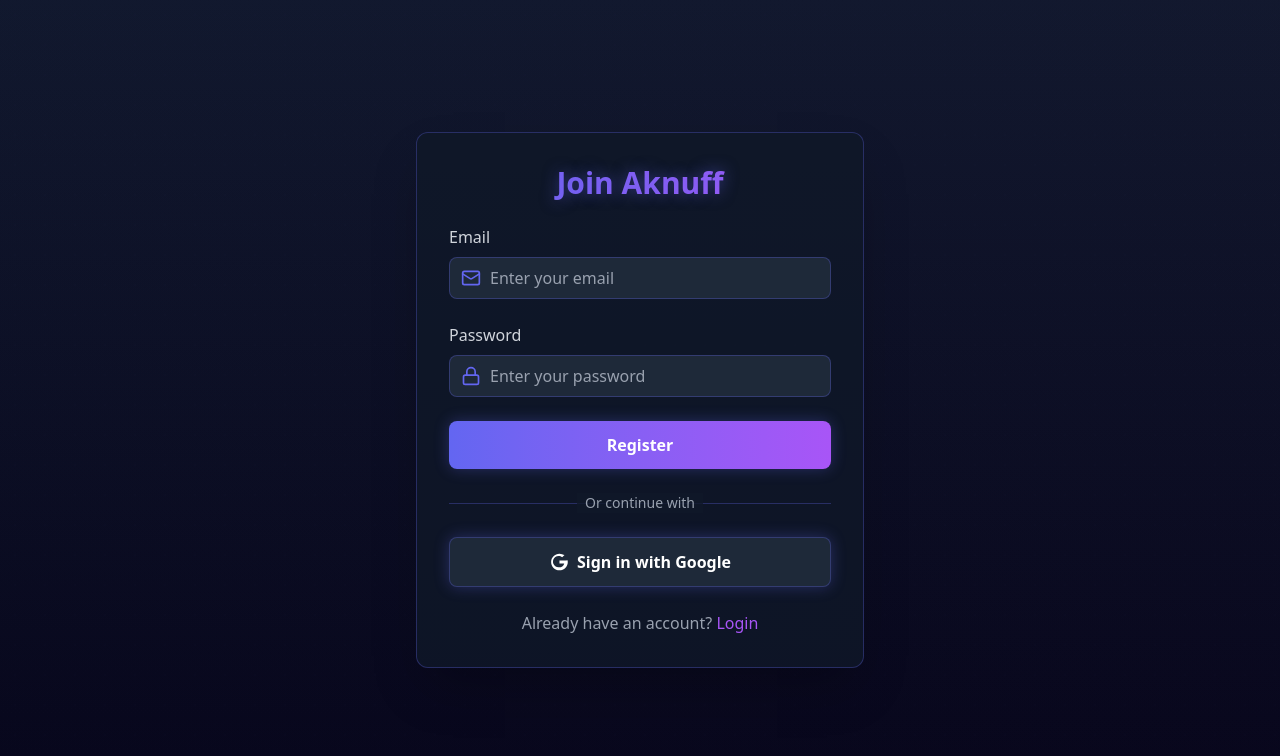
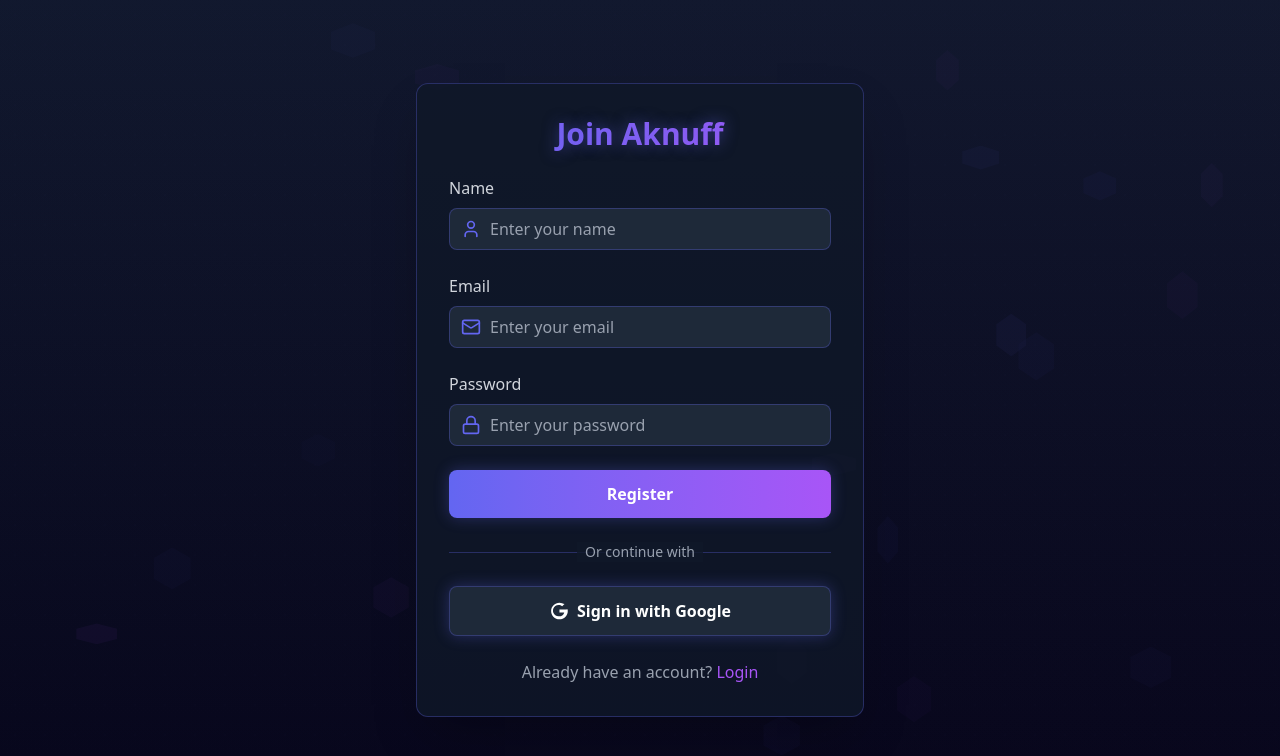
Before and after one commit to Vansh5632/Aknuff, a React (Vite) app in the folder client/: page /register in a window 1280 px wide. Shown: the top 756 px of the page. Built offline with nearby package versions, Linux system fonts and the light colour scheme; no server answers.

Commit message:
add authentication context and provider for user login and signup

```diff
--- /dev/null
+++ b/client/src/context/AuthContext.jsx
@@ -0,0 +1,88 @@
+// client/src/context/AuthContext.jsx
+import { createContext, useState, useEffect, useContext } from "react";
+import axios from "axios";
+import { useNavigate } from "react-router-dom";
+import { toast } from "react-hot-toast";
+
+const AuthContext = createContext();
+
+export const AuthProvider = ({ children }) => {
+  const [user, setUser] = useState(null);
+  const [token, setToken] = useState(null);
+  const [loading, setLoading] = useState(true);
+  const navigate = useNavigate();
+  const API_URL = import.meta.env.VITE_API_URL || "http://localhost:3000/api";
+
+  // Check for existing token/user on mount
+  useEffect(() => {
+    const storedToken = localStorage.getItem("token");
+    const storedUser = localStorage.getItem("user");
+    if (storedToken && storedUser) {
+      setToken(storedToken);
+      setUser(JSON.parse(storedUser));
+      axios.defaults.headers.common["Authorization"] = `Bearer ${storedToken}`;
+    }
+    setLoading(false);
+  }, []);
+
+  // Login function
+  const login = async (email, password) => {
+    try {
+      const response = await axios.post(`${API_URL}/auth/login`, {
+        email,
+        password,
+      });
+      const { user, token } = response.data;
+      setUser(user);
+      setToken(token);
+      localStorage.setItem("token", token);
+      localStorage.setItem("user", JSON.stringify(user));
+      axios.defaults.headers.common["Authorization"] = `Bearer ${token}`;
+      toast.success("Successfully logged in!");
+      navigate("/");
+    } catch (error) {
+      throw error; // Let the component handle the error
+    }
+  };
+
+  // Signup function
+  const signup = async (name, email, password) => {
+    try {
+      const response = await axios.post(`${API_URL}/auth/signup`, {
+        name,
+        email,
+        password,
+      });
+      const { user, token } = response.data;
+      setUser(user);
+      setToken(token);
+      localStorage.setItem("token", token);
+      localStorage.setItem("user", JSON.stringify(user));
+      axios.defaults.headers.common["Authorization"] = `Bearer ${token}`;
+      toast.success("Successfully registered!");
+      navigate("/");
+    } catch (error) {
+      throw error; // Let the component handle the error
+    }
+  };
+
+  // Logout function
+  const logout = () => {
+    setUser(null);
+    setToken(null);
+    localStorage.removeItem("token");
+    localStorage.removeItem("user");
+    delete axios.defaults.headers.common["Authorization"];
+    toast.success("Logged out successfully!");
+    navigate("/login");
+  };
+
+  return (
+    <AuthContext.Provider value={{ user, token, loading, login, signup, logout }}>
+      {!loading && children}
+    </AuthContext.Provider>
+  );
+};
+
+// Custom hook to use AuthContext
+export const useAuth = () => useContext(AuthContext);
--- a/client/src/main.jsx
+++ b/client/src/main.jsx
@@ -1,13 +1,17 @@
+// client/src/main.jsx
 import { StrictMode } from "react";
 import { createRoot } from "react-dom/client";
 import { BrowserRouter } from "react-router-dom";
 import "./index.css";
 import App from "./App.jsx";
+import { AuthProvider } from "./context/AuthContext.jsx";
 
 createRoot(document.getElementById("root")).render(
   <BrowserRouter>
     <StrictMode>
-      <App />
+      <AuthProvider>
+        <App />
+      </AuthProvider>
     </StrictMode>
   </BrowserRouter>
 );
--- a/client/src/pages/Login.jsx
+++ b/client/src/pages/Login.jsx
@@ -1,16 +1,17 @@
-import React, { useState, useEffect } from 'react';
-import { motion } from 'framer-motion';
-import { Mail, Lock, Loader2 } from 'lucide-react';
-import { useNavigate } from 'react-router-dom';
-import axios from 'axios';
-import { toast } from 'react-hot-toast';
+// client/src/pages/Login.jsx
+import React, { useState, useEffect } from "react";
+import { motion } from "framer-motion";
+import { Mail, Lock, Loader2 } from "lucide-react";
+import { useNavigate } from "react-router-dom";
+import { toast } from "react-hot-toast";
+import { useAuth } from "../context/AuthContext.jsx";
 
 const Login = () => {
-    const [email, setEmail] = useState('');
-    const [password, setPassword] = useState('');
+  const [email, setEmail] = useState("");
+  const [password, setPassword] = useState("");
   const [isLoading, setIsLoading] = useState(false);
   const navigate = useNavigate();
-    const API_URL = import.meta.env.VITE_API_URL || "http://localhost:3000/api";
+  const { login } = useAuth();
 
   // Cleanup on component unmount
   useEffect(() => {
@@ -19,14 +20,14 @@
     };
   }, []);
 
-    // Animation variants
+  // Animation variants (unchanged)
   const containerVariants = {
     hidden: { opacity: 0, y: 50 },
     visible: {
       opacity: 1,
       y: 0,
-            transition: { duration: 0.8, ease: "easeOut" }
-        }
+      transition: { duration: 0.8, ease: "easeOut" },
+    },
   };
 
   const formVariants = {
@@ -34,8 +35,8 @@
     visible: {
       opacity: 1,
       scale: 1,
-            transition: { duration: 0.5, staggerChildren: 0.1 }
-        }
+      transition: { duration: 0.5, staggerChildren: 0.1 },
+    },
   };
 
   const inputVariants = {
@@ -44,17 +45,17 @@
     focus: {
       scale: 1.02,
       boxShadow: "0 0 15px rgba(99, 102, 241, 0.5)",
-            borderColor: "#a855f7"
-        }
+      borderColor: "#a855f7",
+    },
   };
 
   const buttonVariants = {
     hover: {
       scale: 1.05,
       boxShadow: "0 0 20px rgba(99, 102, 241, 0.7)",
-            transition: { type: "spring", stiffness: 300 }
+      transition: { type: "spring", stiffness: 300 },
     },
-        tap: { scale: 0.95 }
+    tap: { scale: 0.95 },
   };
 
   // Form submission handler
@@ -63,50 +64,40 @@
 
     // Basic input validation
     if (!email || !password) {
-            toast.error('Please fill in all fields');
+      toast.error("Please fill in all fields");
       return;
     }
 
     if (!/\S+@\S+\.\S+/.test(email)) {
-            toast.error('Please enter a valid email address');
+      toast.error("Please enter a valid email address");
       return;
     }
 
     setIsLoading(true);
-
     try {
-            const response = await axios.post(`${API_URL}/auth/login`, {
-                email,
-                password
-            });
-
-            localStorage.setItem('token', response.data.token);
-            localStorage.setItem('user', JSON.stringify(response.data.user));
-
-            toast.success('Successfully logged in!');
-            navigate('/');
+      await login(email, password);
     } catch (error) {
-            if (error.response?.status === 401) {
-                toast.error('Invalid credentials');
+      if (error.response?.status === 400) {
+        toast.error("Invalid credentials");
       } else if (error.response?.status === 500) {
-                toast.error('Server error, please try again later');
+        toast.error("Server error, please try again later");
       } else {
-                toast.error(error.response?.data?.message || 'Login failed');
+        toast.error(error.response?.data?.message || "Login failed");
       }
-            console.error('Login error:', error);
+      console.error("Login error:", error);
     } finally {
       setIsLoading(false);
     }
   };
 
-    // Google Sign-In handler
+  // Google Sign-In handler (unchanged for now, as backend doesn’t support it yet)
   const handleGoogleSignIn = async () => {
     setIsLoading(true);
     try {
-            window.location.href = `${import.meta.env.VITE_API_URL || ''}/api/auth/google`;
+      window.location.href = `${import.meta.env.VITE_API_URL || "http://localhost:3000/api"}/auth/google`;
     } catch (error) {
-            console.error('Google sign-in error:', error);
-            toast.error('Google sign-in failed. Please try again.');
+      console.error("Google sign-in error:", error);
+      toast.error("Google sign-in failed. Please try again.");
       setIsLoading(false);
     }
   };
@@ -118,7 +109,7 @@
         background: "linear-gradient(180deg, #0f172a 0%, #050417 100%)",
       }}
     >
-            {/* Cyberpunk Background Effects */}
+      {/* Cyberpunk Background Effects (unchanged) */}
       <div className="absolute inset-0 opacity-10 pointer-events-none">
         <motion.div
           className="absolute inset-0"
@@ -139,7 +130,7 @@
               width: `${20 + Math.random() * 30}px`,
               height: `${20 + Math.random() * 30}px`,
               opacity: 0.1 + Math.random() * 0.2,
-                            background: i % 2 === 0 ? '#6366f1' : '#a855f7',
+              background: i % 2 === 0 ? "#6366f1" : "#a855f7",
               clipPath: "polygon(50% 0%, 100% 25%, 100% 75%, 50% 100%, 0% 75%, 0% 25%)",
             }}
             animate={{
@@ -282,7 +273,7 @@
         {/* Sign Up Link */}
         <motion.div className="mt-6 text-center">
           <p className="text-gray-400">
-                        Don't have an account?{" "}
+            Don’t have an account?{" "}
             <motion.a
               href="/register"
               className="text-[#a855f7] hover:underline"
--- a/client/src/pages/Register.jsx
+++ b/client/src/pages/Register.jsx
@@ -1,19 +1,20 @@
+// client/src/pages/Register.jsx
 import React, { useState } from "react";
 import { motion } from "framer-motion";
-import { Mail, Lock, Loader2 } from "lucide-react";
+import { Mail, Lock, User, Loader2 } from "lucide-react";
 import { useNavigate } from "react-router-dom";
-import axios from "axios";
+import { toast } from "react-hot-toast";
+import { useAuth } from "../context/AuthContext.jsx";
 
 const Register = () => {
+  const [name, setName] = useState("");
   const [email, setEmail] = useState("");
   const [password, setPassword] = useState("");
   const [isLoading, setIsLoading] = useState(false);
-  const [error, setError] = useState("");
   const navigate = useNavigate();
-  const API_URL = import.meta.env.VITE_API_URL || "http://localhost:3000/api";
+  const { signup } = useAuth();
 
-  // Animation variants remain unchanged
-
+  // Animation variants (unchanged)
   const containerVariants = {
     hidden: { opacity: 0, y: 50 },
     visible: {
@@ -51,49 +52,46 @@
     tap: { scale: 0.95 },
   };
 
-  // Updated to make actual API call
+  // Form submission handler
   const handleSubmit = async (e) => {
     e.preventDefault();
+
+    // Basic input validation
+    if (!name || !email || !password) {
+      toast.error("Please fill in all fields");
+      return;
+    }
+
+    if (!/\S+@\S+\.\S+/.test(email)) {
+      toast.error("Please enter a valid email address");
+      return;
+    }
+
     setIsLoading(true);
-    setError("");
-
     try {
-      const response = await axios.post(`${API_URL}/auth/signup`, {
-        email,
-        password,
-      });
-
-      // Registration successful
-      console.log("Registration successful:", response.data);
-      navigate("/login"); // Redirect to login page after successful registration
-    } catch (err) {
-      console.error("Registration error:", err);
-      setError(
-        err.response?.data?.message ||
-          err.message ||
-          "Failed to register. Please try again."
-      );
+      await signup(name, email, password);
+    } catch (error) {
+      if (error.response?.status === 400) {
+        toast.error("User already exists");
+      } else if (error.response?.status === 500) {
+        toast.error("Server error, please try again later");
+      } else {
+        toast.error(error.response?.data?.message || "Registration failed");
+      }
+      console.error("Registration error:", error);
     } finally {
       setIsLoading(false);
     }
   };
 
-  // Updated to make actual API call
+  // Google Sign-In handler (unchanged for now)
   const handleGoogleSignIn = async () => {
     setIsLoading(true);
-    setError("");
-
     try {
-      // In a real implementation, this would typically redirect to Google OAuth
-      window.location.href = `${API_URL}/auth/google`;
-
-      // Note: The redirection will stop the execution here,
-      // the code below won't run until the OAuth flow returns
-    } catch (err) {
-      console.error("Google Sign-In error:", err);
-      setError(
-        err.message || "Failed to sign in with Google. Please try again."
-      );
+      window.location.href = `${import.meta.env.VITE_API_URL || "http://localhost:3000/api"}/auth/google`;
+    } catch (error) {
+      console.error("Google Sign-In error:", error);
+      toast.error("Google sign-in failed. Please try again.");
       setIsLoading(false);
     }
   };
@@ -105,21 +103,42 @@
         background: "linear-gradient(180deg, #0f172a 0%, #050417 100%)",
       }}
     >
-      {/* Background Effects - unchanged */}
+      {/* Background Effects (unchanged) */}
       <div className="absolute inset-0 opacity-10 pointer-events-none">
-        {/* Background code remains the same */}
         <motion.div
           className="absolute inset-0"
           style={{
-            backgroundImage:
-              "radial-gradient(circle, #6366f1 1px, transparent 1px)",
+            backgroundImage: "radial-gradient(circle, #6366f1 1px, transparent 1px)",
             backgroundSize: "30px 30px",
           }}
           animate={{ opacity: [0.1, 0.3, 0.1] }}
           transition={{ duration: 5, repeat: Infinity, repeatType: "reverse" }}
         />
-        {/* Hexagons remain unchanged */}
-        {/* ... */}
+        {[...Array(20)].map((_, i) => (
+          <motion.div
+            key={`hex-register-${i}`}
+            className="absolute"
+            style={{
+              left: `${Math.random() * 100}%`,
+              top: `${Math.random() * 100}%`,
+              width: `${20 + Math.random() * 30}px`,
+              height: `${20 + Math.random() * 30}px`,
+              opacity: 0.1 + Math.random() * 0.2,
+              background: i % 2 === 0 ? "#6366f1" : "#a855f7",
+              clipPath: "polygon(50% 0%, 100% 25%, 100% 75%, 50% 100%, 0% 75%, 0% 25%)",
+            }}
+            animate={{
+              opacity: [0.1 + Math.random() * 0.2, 0.3 + Math.random() * 0.2, 0.1 + Math.random() * 0.2],
+            }}
+            transition={{
+              duration: 3 + Math.random() * 4,
+              repeat: Infinity,
+              repeatType: "reverse",
+              ease: "easeInOut",
+              delay: Math.random() * 2,
+            }}
+          />
+        ))}
       </div>
 
       {/* Register Form */}
@@ -136,17 +155,6 @@
           Join Aknuff
         </motion.h2>
 
-        {/* Display error message if any */}
-        {error && (
-          <motion.div
-            initial={{ opacity: 0 }}
-            animate={{ opacity: 1 }}
-            className="mb-4 p-2 text-sm text-red-400 bg-red-900/20 border border-red-800 rounded-md"
-          >
-            {error}
-          </motion.div>
-        )}
-
         <motion.form
           variants={formVariants}
           initial="hidden"
@@ -154,7 +162,29 @@
           onSubmit={handleSubmit}
           className="space-y-6"
         >
-          {/* Form inputs remain unchanged */}
+          {/* Name Input */}
+          <motion.div variants={inputVariants}>
+            <label htmlFor="name" className="block text-gray-300 mb-2">
+              Name
+            </label>
+            <div className="relative">
+              <span className="absolute inset-y-0 left-0 flex items-center pl-3">
+                <User className="h-5 w-5 text-[#6366f1]" />
+              </span>
+              <motion.input
+                type="text"
+                id="name"
+                value={name}
+                onChange={(e) => setName(e.target.value)}
+                required
+                disabled={isLoading}
+                placeholder="Enter your name"
+                className="w-full pl-10 pr-4 py-2 rounded-lg bg-gray-800 border border-[#6366f1]/30 text-white placeholder-gray-400 focus:outline-none focus:ring-2 focus:ring-[#a855f7] transition-all disabled:opacity-50"
+                whileFocus="focus"
+              />
+            </div>
+          </motion.div>
+
           {/* Email Input */}
           <motion.div variants={inputVariants}>
             <label htmlFor="email" className="block text-gray-300 mb-2">
@@ -170,8 +200,9 @@
                 value={email}
                 onChange={(e) => setEmail(e.target.value)}
                 required
+                disabled={isLoading}
                 placeholder="Enter your email"
-                className="w-full pl-10 pr-4 py-2 rounded-lg bg-gray-800 border border-[#6366f1]/30 text-white placeholder-gray-400 focus:outline-none focus:ring-2 focus:ring-[#a855f7] transition-all"
+                className="w-full pl-10 pr-4 py-2 rounded-lg bg-gray-800 border border-[#6366f1]/30 text-white placeholder-gray-400 focus:outline-none focus:ring-2 focus:ring-[#a855f7] transition-all disabled:opacity-50"
                 whileFocus="focus"
               />
             </div>
@@ -192,8 +223,9 @@
                 value={password}
                 onChange={(e) => setPassword(e.target.value)}
                 required
+                disabled={isLoading}
                 placeholder="Enter your password"
-                className="w-full pl-10 pr-4 py-2 rounded-lg bg-gray-800 border border-[#6366f1]/30 text-white placeholder-gray-400 focus:outline-none focus:ring-2 focus:ring-[#a855f7] transition-all"
+                className="w-full pl-10 pr-4 py-2 rounded-lg bg-gray-800 border border-[#6366f1]/30 text-white placeholder-gray-400 focus:outline-none focus:ring-2 focus:ring-[#a855f7] transition-all disabled:opacity-50"
                 whileFocus="focus"
               />
             </div>
@@ -204,9 +236,9 @@
             type="submit"
             disabled={isLoading}
             variants={buttonVariants}
-            whileHover="hover"
-            whileTap="tap"
-            className="w-full bg-gradient-to-r from-[#6366f1] to-[#a855f7] text-white font-bold py-3 rounded-lg flex items-center justify-center space-x-2"
+            whileHover={!isLoading ? "hover" : ""}
+            whileTap={!isLoading ? "tap" : ""}
+            className="w-full bg-gradient-to-r from-[#6366f1] to-[#a855f7] text-white font-bold py-3 rounded-lg flex items-center justify-center space-x-2 disabled:opacity-50"
             style={{ boxShadow: "0 0 15px rgba(99, 102, 241, 0.3)" }}
           >
             {isLoading ? (
@@ -220,16 +252,13 @@
           </motion.button>
         </motion.form>
 
-        {/* The rest of the component remains unchanged */}
         {/* Divider */}
         <div className="relative my-6">
           <div className="absolute inset-0 flex items-center">
             <div className="w-full border-t border-[#6366f1]/30"></div>
           </div>
           <div className="relative flex justify-center text-sm">
-            <span className="bg-gray-900/80 px-2 text-gray-400">
-              Or continue with
-            </span>
+            <span className="bg-gray-900/80 px-2 text-gray-400">Or continue with</span>
           </div>
         </div>
 
@@ -238,9 +267,9 @@
           onClick={handleGoogleSignIn}
           disabled={isLoading}
           variants={buttonVariants}
-          whileHover="hover"
-          whileTap="tap"
-          className="w-full bg-gray-800 border border-[#6366f1]/30 text-white font-bold py-3 rounded-lg flex items-center justify-center space-x-2"
+          whileHover={!isLoading ? "hover" : ""}
+          whileTap={!isLoading ? "tap" : ""}
+          className="w-full bg-gray-800 border border-[#6366f1]/30 text-white font-bold py-3 rounded-lg flex items-center justify-center space-x-2 disabled:opacity-50"
           style={{ boxShadow: "0 0 15px rgba(99, 102, 241, 0.3)" }}
         >
           {isLoading ? (
@@ -280,8 +309,7 @@
       <motion.div
         className="absolute inset-0 pointer-events-none"
         style={{
-          background:
-            "linear-gradient(45deg, rgba(99, 102, 241, 0.1), rgba(168, 85, 247, 0.1))",
+          background: "linear-gradient(45deg, rgba(99, 102, 241, 0.1), rgba(168, 85, 247, 0.1))",
           opacity: 0.3,
         }}
         animate={{ opacity: [0.2, 0.4, 0.2] }}
```
Also changed, not shown: 1 other file (tests, documents, lock files or other folders). Lines whose indentation alone changed are shown as unchanged.
